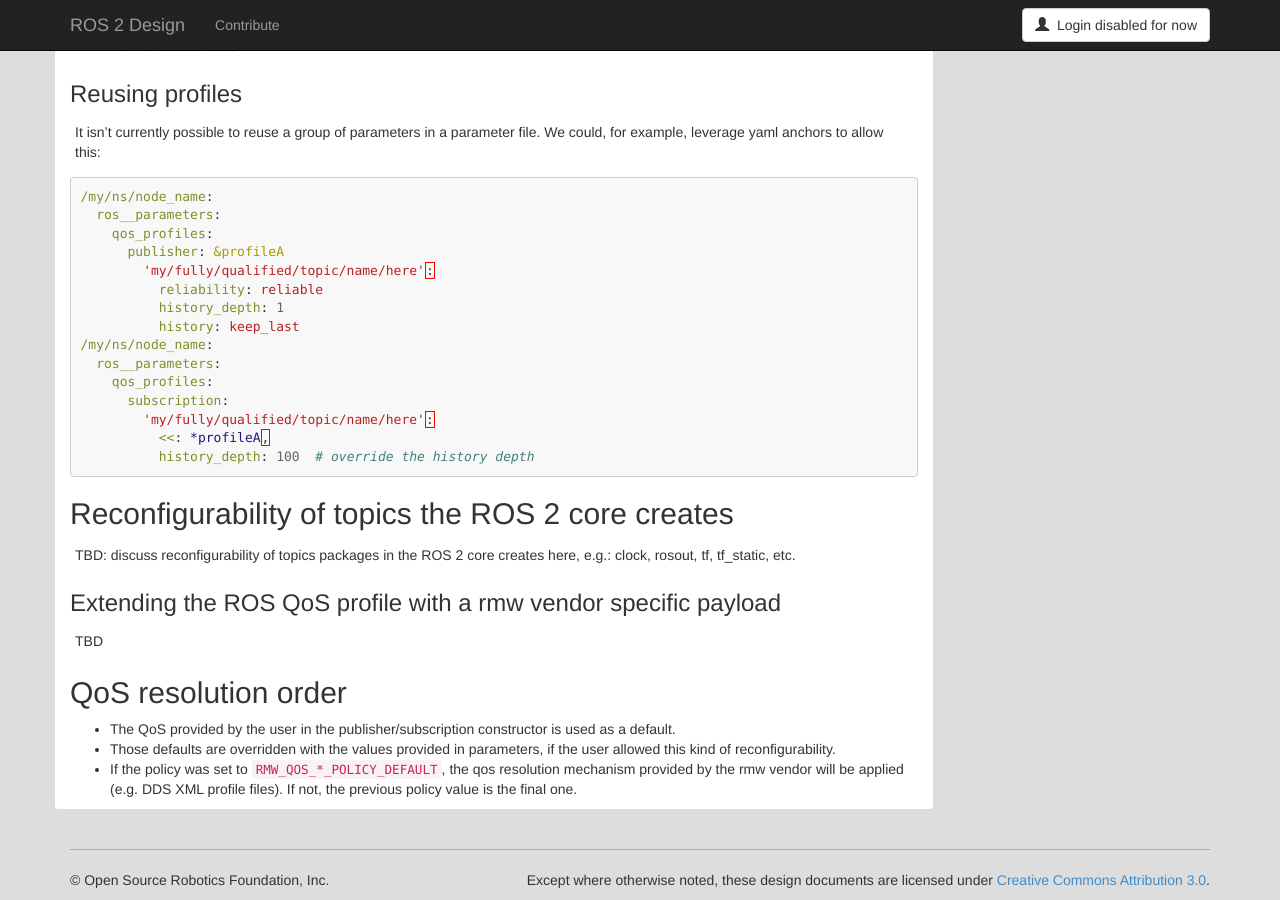
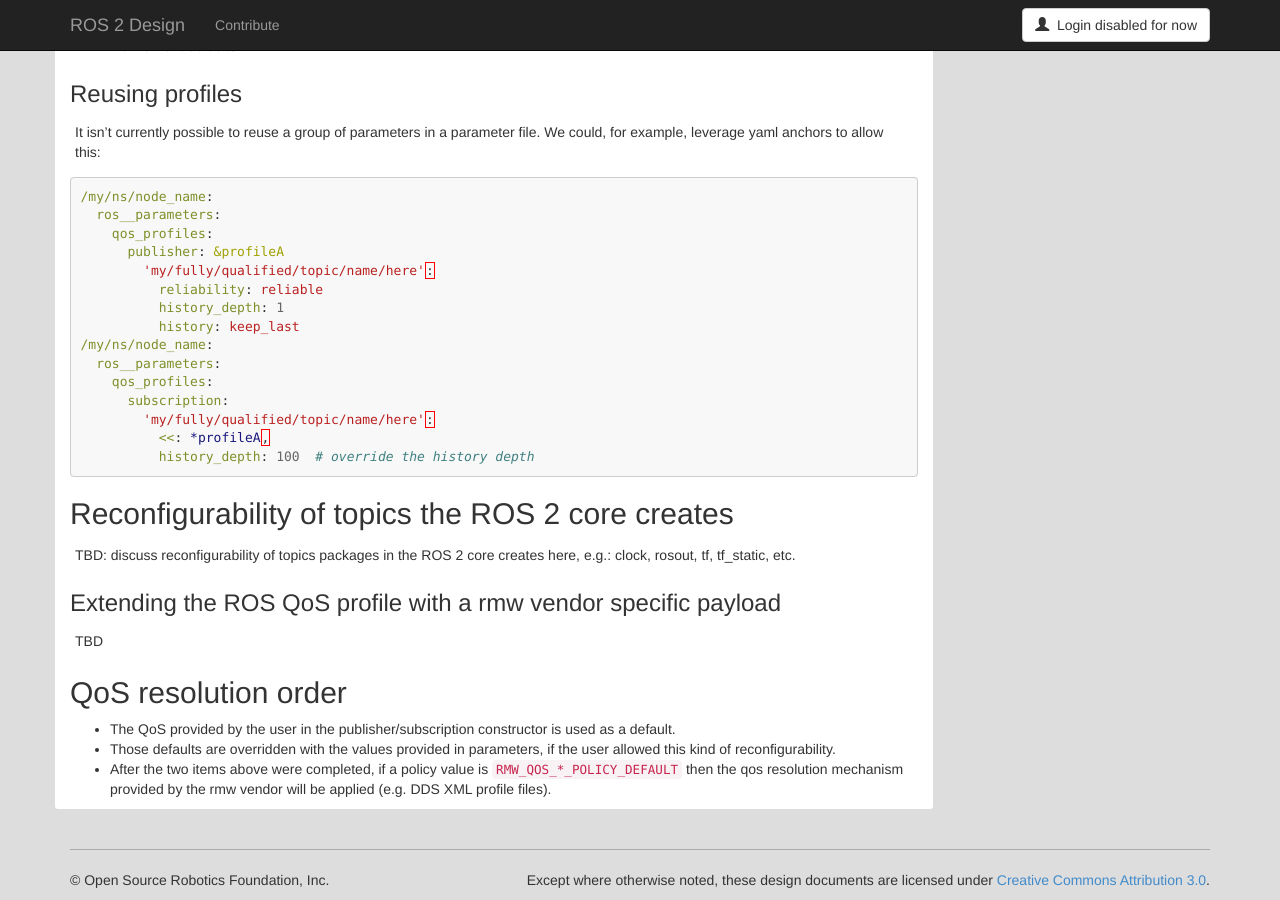
Before and after one commit to ros2/design, a Jekyll site: the page built from articles/qos_configurability.md, in a window 1280 px wide and 900 px high, scrolled down 6364 px. Built offline with Jekyll 4.4.1, drawn with Linux system fonts in a browser that asks for light colours; nearby versions of some CDN libraries.

Commit message:
Rephrase how QoS resolution order works
Signed-off-by: Ivan Santiago Paunovic <ivanpauno@ekumenlabs.com>

```diff
--- a/articles/qos_configurability.md
+++ b/articles/qos_configurability.md
@@ -371,4 +371,4 @@ TBD
 
 - The QoS provided by the user in the publisher/subscription constructor is used as a default.
 - Those defaults are overridden with the values provided in parameters, if the user allowed this kind of reconfigurability.
-- If the policy was set to `RMW_QOS_*_POLICY_DEFAULT`, the qos resolution mechanism provided by the rmw vendor will be applied (e.g. DDS XML profile files). If not, the previous policy value is the final one.
+- After the two items above were completed, if a policy value is `RMW_QOS_*_POLICY_DEFAULT` then the qos resolution mechanism provided by the rmw vendor will be applied (e.g. DDS XML profile files).
```
